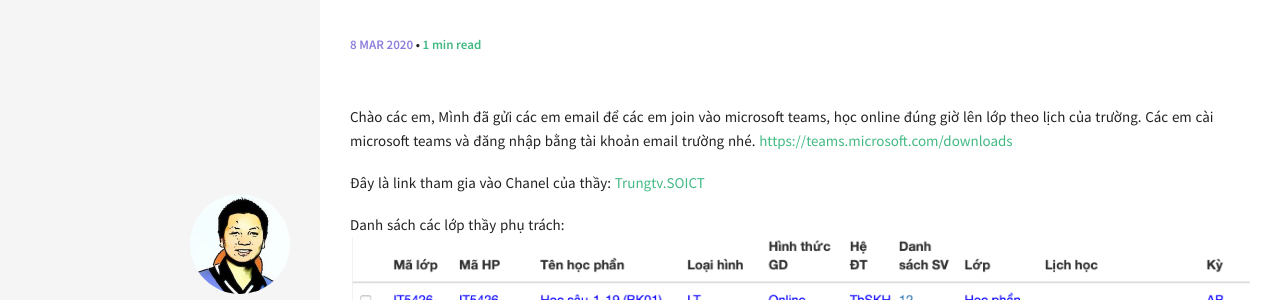
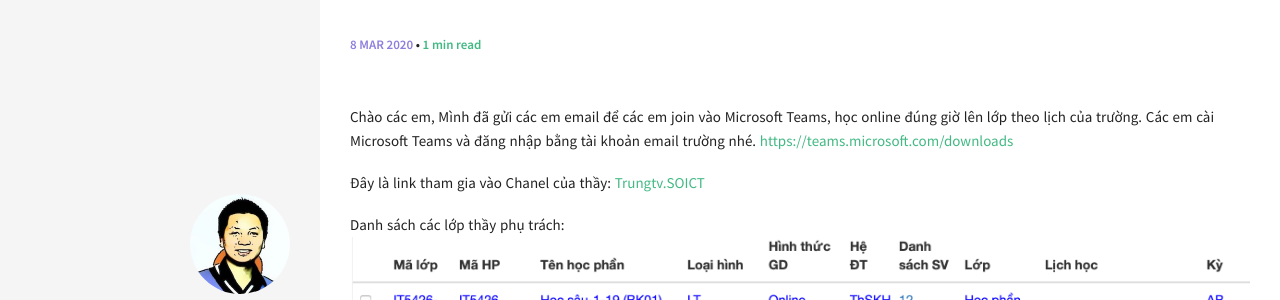
Before and after one commit to trungtv/trungtv.github.io, a Jekyll site: the page built from _posts/2020-03-08-online-learning.md, in a window 1280 px wide. Shown: the part 173-473 px from the top of the page. Built offline with Jekyll 4.4.1, drawn with Linux system fonts in a browser that asks for light colours.

```diff
--- a/_posts/2020-03-08-online-learning.md
+++ b/_posts/2020-03-08-online-learning.md
@@ -8,8 +8,8 @@ share: true
 publish: true
 ---
 Chào các em,
-Mình đã gửi các em email để các em join vào microsoft teams, học online đúng giờ lên lớp theo lịch của trường.
-Các em cài microsoft teams và đăng nhập bằng tài khoản email trường nhé.
+Mình đã gửi các em email để các em join vào Microsoft Teams, học online đúng giờ lên lớp theo lịch của trường.
+Các em cài Microsoft Teams và đăng nhập bằng tài khoản email trường nhé.
 [https://teams.microsoft.com/downloads](https://teams.microsoft.com/downloads)
 
 Đây là link tham gia vào Chanel của thầy: [Trungtv.SOICT](https://teams.microsoft.com/l/team/19%3a9c2c9c0d6af3493dac64fe25a4c7c424%40thread.skype/conversations?groupId=83d5c695-8fe0-4b12-aa3a-94dff1562b2e&tenantId=06f1b89f-07e8-464f-b408-ec1b45703f31)
```
